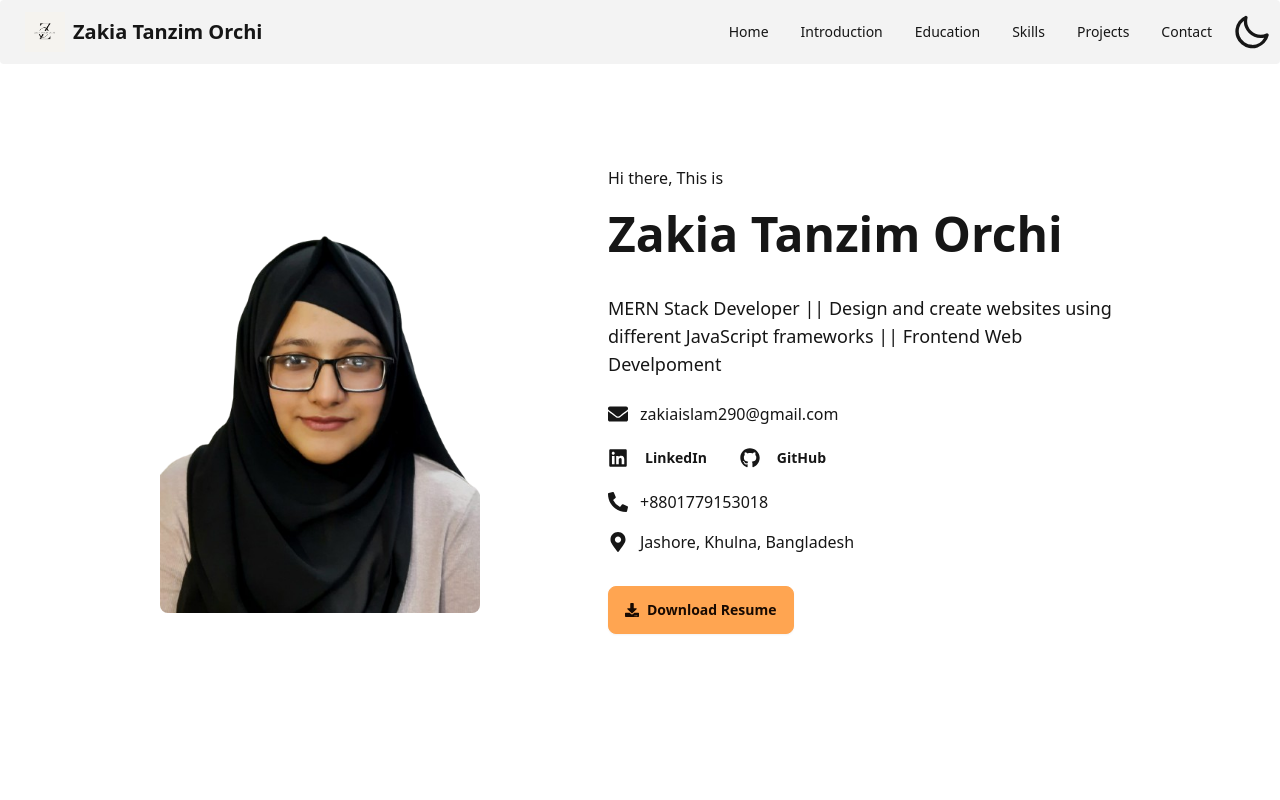
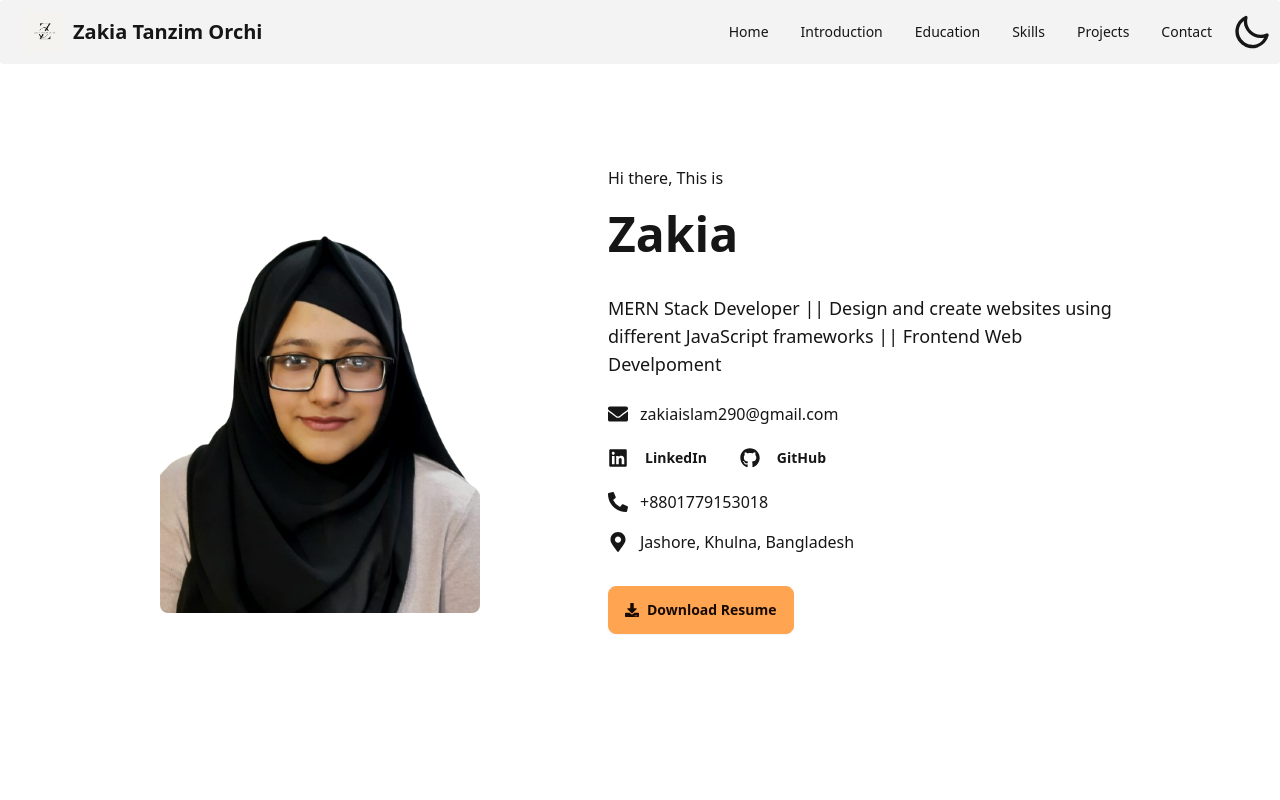
Before and after one commit to Orchizakia00/orchi-portfolio, a React (Vite) app: page / in a window 1280 px wide. Shown: the top 800 px of the page. Built offline with nearby package versions, Linux system fonts and the light colour scheme.

Commit message:
animation modified

```diff
--- a/src/components/Banner/Banner.jsx
+++ b/src/components/Banner/Banner.jsx
@@ -21,12 +21,12 @@ const Banner = () => {
                                 'Zakia Tanzim',
                                 200,
                                 'Zakia Tanzim Orchi',
-                                // 200,
-                                // '',
+                                200,
+                                '',
                             ]}
                             // wrapper="span"
                             cursor={false}
-                            repeat={false}
+                            repeat={Infinity}
                             style={{ fontSize: '3em', fontWeight: 'bold', paddingBottom: '1.5rem', display: 'inline-block' }}
                         />
                     </div>
```
